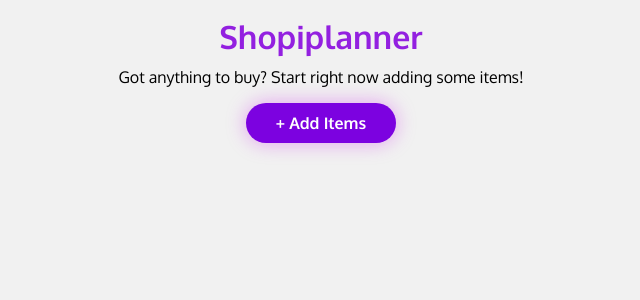
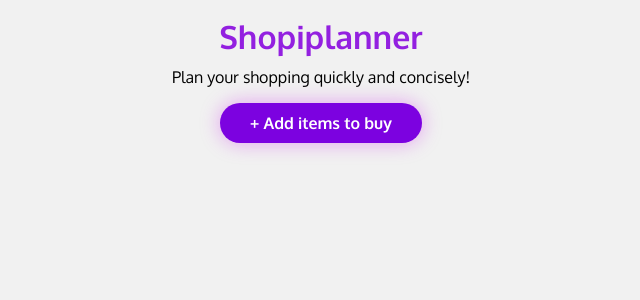
Before and after one commit to metanveer/shopiplanner, a React (Create React App) app: page / in a window 1280 px wide. Shown: the top 300 px of the page, without its empty margins (319-959 px from the left). Built offline with nearby package versions, Linux system fonts and the light colour scheme.

Commit message:
some minor ui issues changed

```diff
--- a/src/App.js
+++ b/src/App.js
@@ -45,7 +45,7 @@ function App() {
         {shoppingListItems.length === 0 ? null : <p>{message}</p>}
 
         <button className="btn" onClick={() => addItemToList(item)}>
-          {itemsCount === 0 ? "+ Add Items" : "+ Add more"}
+          {itemsCount === 0 ? "+ Add items to buy" : "+ Add more"}
         </button>
       </div>
     </div>
--- a/src/components/Header.js
+++ b/src/components/Header.js
@@ -5,7 +5,7 @@ const Header = () => {
     <header className="header flex-center-column">
       <h1>Shopiplanner</h1>
       <div className="header__message">
-        <p>Got anything to buy? Start right now adding some items!</p>
+        <p>Plan your shopping quickly and concisely!</p>
       </div>
     </header>
   );
```
